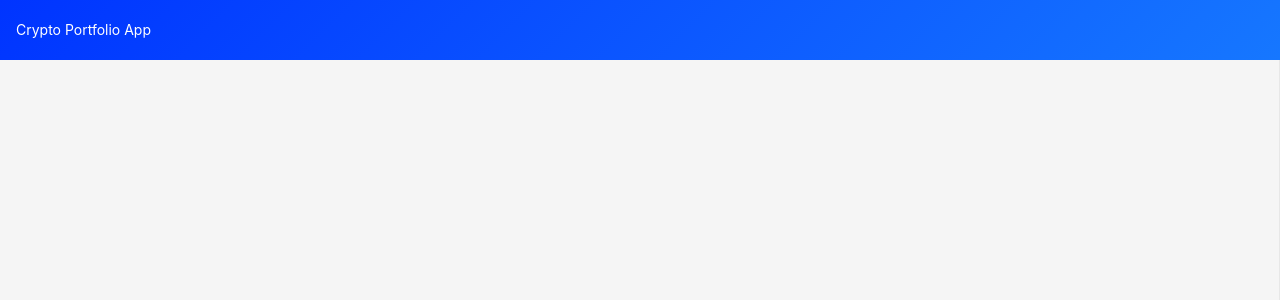
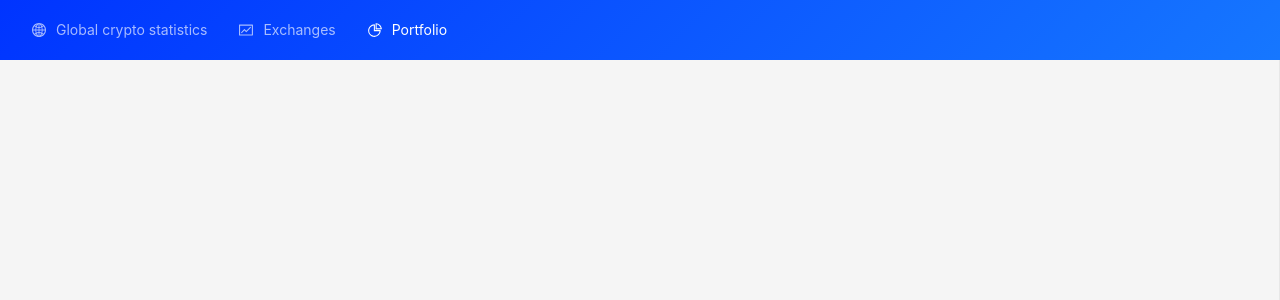
Before and after one commit to yevheniiKlyman/crypto-portfolio, a React (Vite) app: page /portfolio in a window 1280 px wide. Shown: the top 300 px of the page. Built offline with nearby package versions, Linux system fonts and the light colour scheme.

Commit message:
Navigation

```diff
--- /dev/null
+++ b/src/components/Navigation/Navigation.tsx
@@ -0,0 +1,63 @@
+import React, { useState, useEffect } from 'react';
+import { useNavigate, useLocation } from 'react-router';
+import {
+  PieChartOutlined,
+  FundOutlined,
+  GlobalOutlined,
+} from '@ant-design/icons';
+import { Menu } from 'antd';
+import type { MenuProps } from 'antd';
+import classes from './styles/Navigation.module.css';
+
+type MenuItem = Required<MenuProps>['items'][number];
+
+const items: MenuItem[] = [
+  {
+    label: 'Global crypto statistics',
+    key: '/',
+    icon: <GlobalOutlined />,
+  },
+  {
+    label: 'Exchanges',
+    key: '/exchanges',
+    icon: <FundOutlined />,
+  },
+  {
+    label: 'Portfolio',
+    key: '/portfolio',
+    icon: <PieChartOutlined />,
+  },
+];
+
+const Navigation: React.FC = () => {
+  const [current, setCurrent] = useState('main');
+  const navigate = useNavigate();
+  const location = useLocation();
+
+  const onClick: MenuProps['onClick'] = ({ key }) => {
+    navigate(key);
+    setCurrent(key);
+  };
+
+  useEffect(() => {
+    setCurrent(location.pathname);
+  // eslint-disable-next-line react-hooks/exhaustive-deps
+  }, []);
+
+  return (
+    <Menu
+      onClick={onClick}
+      selectedKeys={[current]}
+      mode="horizontal"
+      items={items}
+      theme="dark"
+      style={{
+        backgroundColor: 'transparent',
+        width: '100%',
+      }}
+      className={classes.navigation}
+    />
+  );
+};
+
+export default Navigation;
--- /dev/null
+++ b/src/components/Navigation/styles/Navigation.module.css
@@ -0,0 +1,5 @@
+.navigation {
+  :global(.ant-menu-item-selected) {
+    background-color: transparent !important;
+  }
+}
--- a/src/components/layout/AppHeader.tsx
+++ b/src/components/layout/AppHeader.tsx
@@ -1,4 +1,5 @@
 import { Layout, Flex } from 'antd';
+import Navigation from '../Navigation/Navigation';
 
 const headerStyle: React.CSSProperties = {
   position: 'fixed',
@@ -18,7 +19,7 @@ const headerStyle: React.CSSProperties = {
 
 const AppHeader: React.FC = () => {
   return <Layout.Header style={headerStyle}>
-    <Flex align="center" justify="left" style={{ width: '100%', maxWidth: '1600px', paddingInline: '1rem' }}>Crypto Portfolio App</Flex>
+    <Flex align="center" justify="left" style={{ width: '100%', maxWidth: '1600px', paddingInline: '1rem' }}><Navigation /></Flex>
   </Layout.Header>;
 };
 
--- a/src/pages/MarketStatisticPage.tsx
+++ b/src/pages/MarketStatisticPage.tsx
@@ -1,13 +1,26 @@
+import { useEffect } from 'react';
 import AppSider from '@components/layout/AppSider';
 import AppContent from '@components/layout/AppContent';
 import GlobalCryptoInfo from '@components/GlobalCryptoInfo';
 import Tickers from '@components/Tickers/Tickers';
 import CoinDetails from '@components/CoinDetails/CoinDetails';
-import { useAppSelector } from '@/store';
-import { selectCoinId } from '@store/coinlore/coinlore.slice';
+import { useAppDispath, useAppSelector } from '@/store';
+import { selectCoinId, setCoinIdAction } from '@store/coinlore/coinlore.slice';
+import { coinloreApi } from '@/store/coinlore/coinlore.api';
 
 const MarketStatisticPage: React.FC =() => {
   const coinId = useAppSelector(selectCoinId);
+  const dispatch = useAppDispath();
+
+  useEffect(() => {
+    return () => {
+      setTimeout(() => {
+        dispatch(setCoinIdAction(''));
+        dispatch(coinloreApi.util.invalidateTags(['Ticker', 'Tickers', 'GlobalStatistics']));
+      });
+    };
+  // eslint-disable-next-line react-hooks/exhaustive-deps
+  }, []);
 
   return (
     <>
--- a/src/store/coinlore/coinlore.api.ts
+++ b/src/store/coinlore/coinlore.api.ts
@@ -14,12 +14,13 @@ import { formatNumber } from '@utils/formatNumber';
 export const coinloreApi = createApi({
   reducerPath: 'coinloreApi',
   baseQuery: fetchBaseQuery({ baseUrl: 'https://api.coinlore.net/api/' }),
-  tagTypes: ['Ticker'],
+  tagTypes: ['Ticker', 'Tickers', 'GlobalStatistics'],
   endpoints: (builder) => ({
     getGlobalCryptoInfo: builder.query<GlobalCryptoInfoItem[], null>({
       query: () => 'global/',
       transformResponse: (response: GlobalCryptoInfoResponse[]) =>
         transformGlobalCryptoInfoResponse(response[0]),
+      providesTags: ['GlobalStatistics'],
     }),
 
     getTickers: builder.query<Tickers, number | void>({
@@ -31,6 +32,7 @@ export const coinloreApi = createApi({
           key: coin.id,
         })),
       }),
+      providesTags: ['Tickers'],
     }),
 
     getTicker: builder.query<Coin, string>({
```
